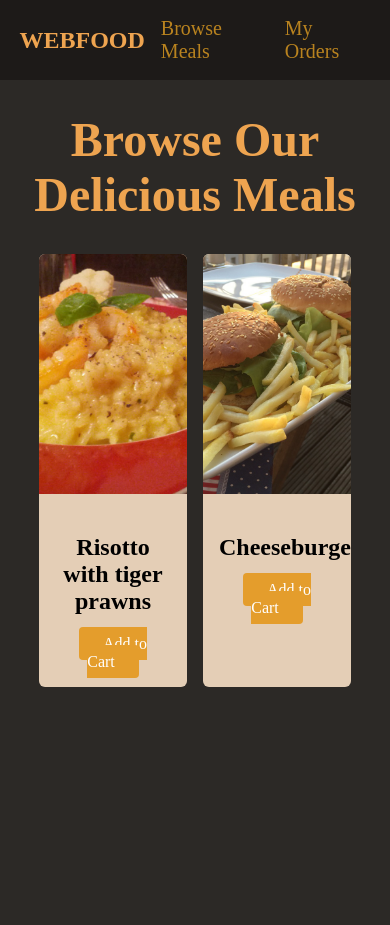
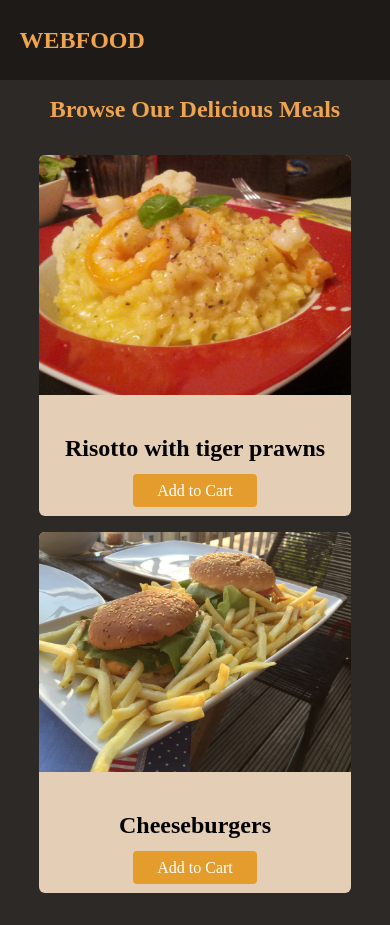
Before and after one commit to dev-sheeba/github-we-food, a plain HTML site: page index.html in a window 390 px wide. Before the commit the page ends 844 px from the top, so only its background shows below. Drawn offline with Linux system fonts and the light colour scheme.

Commit message:
ADDED: media queries

```diff
--- a/styles.css
+++ b/styles.css
@@ -91,3 +91,17 @@ main h1 {
 .btn:hover {
   background-color: rgb(221, 134, 34);
 }
+
+@media (max-width: 48rem) {
+    #main-header nav {
+        display: none;
+    }
+
+    main h1 {
+        font-size: 1.5rem;
+    }
+
+  #latest-products ul {
+    grid-template-columns: 1fr;
+  }
+}
```
Lines whose indentation alone changed are shown as unchanged.
